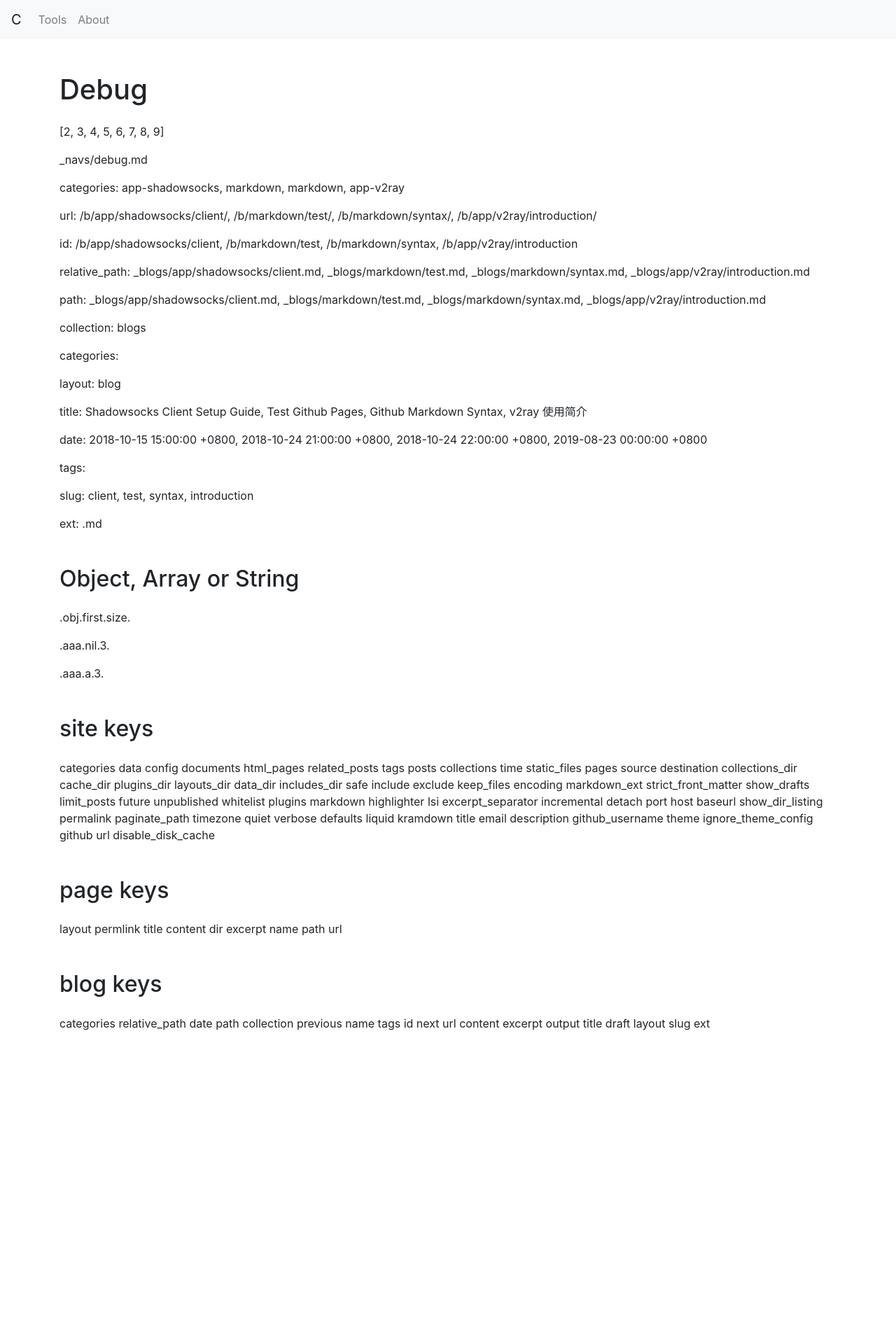
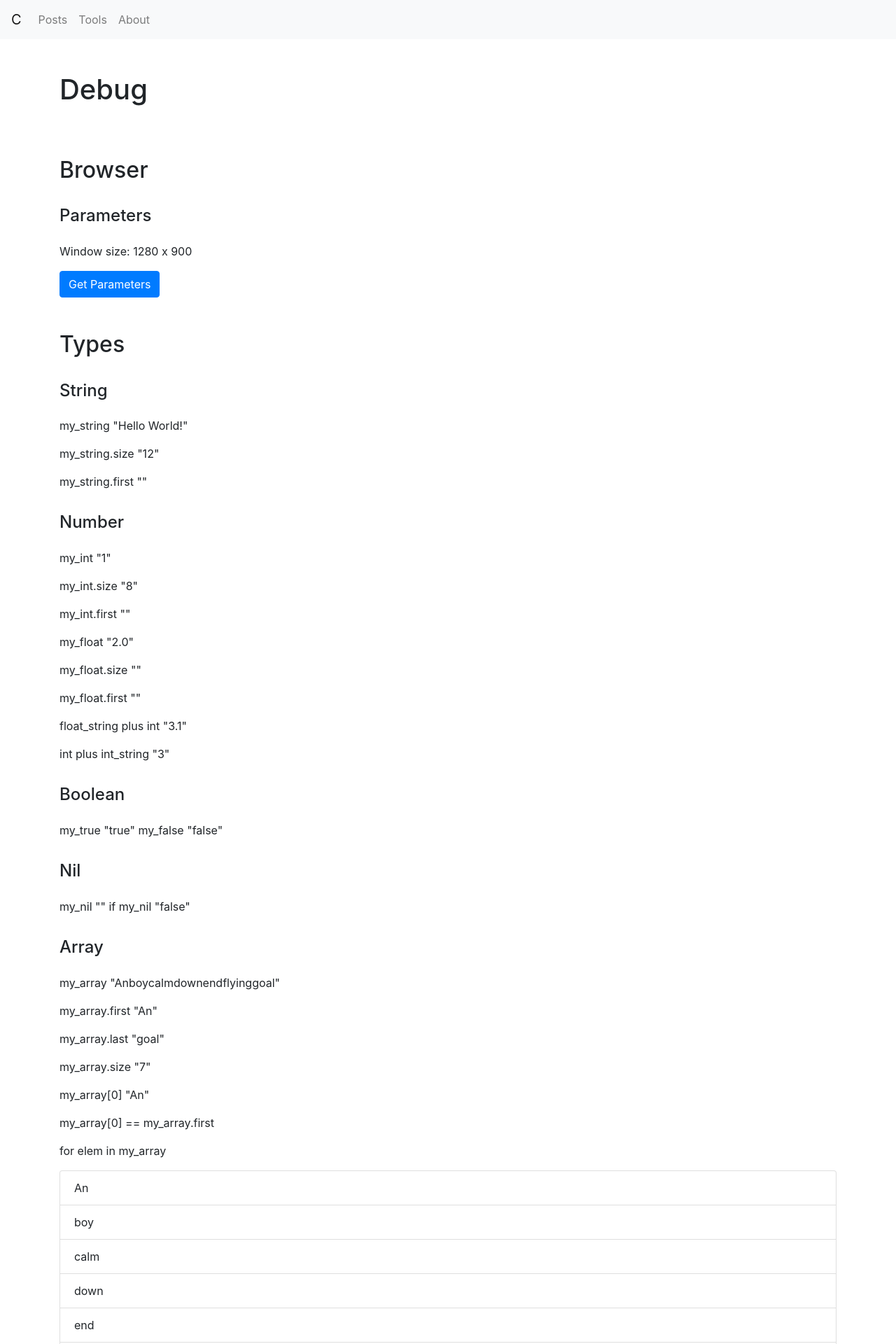
Before and after one commit to centixkadon/centixkadon.github.io, a Jekyll site: the page built from _navs/debug.html, in a window 1280 px wide. Shown: the top 1920 px of the page at 70% size. Built offline with Jekyll 4.4.1, drawn with Linux system fonts in a browser that asks for light colours; nearby versions of some CDN libraries; before the commit the page ends 1522 px from its top, so only the background shows below that; some of the changed text lies outside the part shown.

Commit message:
feat: 整理主页

```diff
--- a/_config.yml
+++ b/_config.yml
@@ -49,14 +49,7 @@
 profile: true # Generate a Liquid rendering profile to help you identify performance bottlenecks
 strict_front_matter: true # Cause a build to fail if there is a YAML syntax error in a page's front matter
 plugins: # https://help.github.com/en/articles/configuring-jekyll-plugins
-  - jekyll-avatar
-  - jekyll-feed
-  - jekyll-include-cache
-  - jekyll-mentions
-  - jekyll-redirect-from
-  - jekyll-seo-tag
-  - jekyll-sitemap
-  - jemoji
+  - github-pages
 
 # ===== Serve Command Options =====
 port: 4000 # Listen on the given port
@@ -79,3 +72,7 @@
   navs:
     output: true
     permalink: /:title/
+paginate: 10
+paginate_path: "/posts/:num/"
+sass:
+  style: compressed
--- a/_includes/recursion.html
+++ b/_includes/recursion.html
@@ -1,10 +1,29 @@
-{%- if include.obj.first -%}
-<ul>
-  {%- for kv in include.obj %}
-  {%- assign obj = include.obj[kv] -%}
-  <li>{{ kv }}
-    {% include recursion.html obj = obj %}
-  </li>
-  {%- endfor %}
-</ul>
-{%- endif -%}
+{% if include.indent < 4 %}
+<div>
+  <span style="margin-right: {{ include.indent }}rem"></span>
+  {% if include.prefix %}
+  <span>{{ include.prefix }}:</span>
+  {% endif %}
+  {% if include.data.first %}
+  <span>[</span>
+  {% else %}
+  <span>{{ include.data }},</span>
+  {% endif %}
+  <div>
+    {% if include.data.first %}
+    {%   for elem in include.data %}
+    {%     assign indent_next = include.indent | plus: 1 %}
+    {%     if include.data[elem.first] == elem.last and elem.last and elem.first %}
+    {%       include recursion.html prefix=elem.first data=elem.last indent=indent_next %}
+    {%     else %}
+    {%       include recursion.html data=elem indent=indent_next %}
+    {%     endif %}
+    {%   endfor %}
+    <div>
+      <span style="margin-right: {{ include.indent }}rem"></span>
+      <span>],</span>
+    </div>
+    {% endif %}
+  </div>
+</div>
+{% endif %}
--- a/_layouts/default.html
+++ b/_layouts/default.html
@@ -13,14 +13,16 @@
   <link rel="stylesheet" href="javascript/bootstrap4/css/bootstrap.css">
   <script src="javascript/jquery/jquery.js"></script>
   {% endif %}
-  <link rel="stylesheet" href="css/bootstrap-overrides.css">
-  {% feed_meta %}
+  <link rel="stylesheet" href="css/main.css">
 </head>
 
 <body>
   <nav class="navbar navbar-expand-lg navbar-light bg-light">
     <a class="navbar-brand" href="/">C</a>
     <ul class="navbar-nav mr-auto">
+      <li class="nav-item">
+        <a class="nav-link{% if page.url == '/posts/' %} active{% endif %}" href="/posts/">Posts</a>
+      </li>
       {% assign navs = site.navs | sort: 'index' %}
       {% for nav in navs %}
       {% if site.unpublished or nav.unpublished == nil %}
--- /dev/null
+++ b/_layouts/post.html
@@ -0,0 +1,6 @@
+---
+layout: default
+---
+
+<h1 id="{{ page.title }}">{{ page.title }}</h1>
+{{ content }}
--- /dev/null
+++ b/_navs/debug.html
@@ -0,0 +1,167 @@
+---
+layout: default
+title: Debug
+unpublished: true
+index: 99
+---
+
+<h1>Debug</h1>
+
+<div class="row">
+  <div class="col">
+    <h2>Browser</h2>
+    <h3>Parameters</h3>
+    {% raw %}
+    <div id="parameters">
+      <p>Window size: {{ width }} x {{ height }}</p>
+      <button class="btn btn-primary" v-on:click="click">Get Parameters</button>
+    </div>
+    {% endraw %}
+
+    <h2>Types</h2>
+
+    <h3>String</h3>
+    {% assign my_string = "Hello World!" %}
+    <p>my_string "{{ my_string }}"</p>
+    <p>my_string.size "{{ my_string.size }}"</p>
+    <p>my_string.first "{{ my_string.first }}"</p>
+
+    <h3>Number</h3>
+    {% assign my_int = 1 %}
+    {% assign my_float = 2.0 %}
+    <p>my_int "{{ my_int }}"</p>
+    <p>my_int.size "{{ my_int.size }}"</p>
+    <p>my_int.first "{{ my_int.first }}"</p>
+    <p>my_float "{{ my_float }}"</p>
+    <p>my_float.size "{{ my_float.size }}"</p>
+    <p>my_float.first "{{ my_float.first }}"</p>
+    <p>float_string plus int "{{ "1.1" | plus: 2 }}"</p>
+    <p>int plus int_string "{{ 1 | plus: "2" }}"</p>
+
+    <h3>Boolean</h3>
+    {% assign my_true = true %}
+    {% assign my_false = false %}
+    <p>my_true "{{ my_true }}" my_false "{{ my_false }}"</p>
+
+    <h3>Nil</h3>
+    {% assign my_nil = nil %}
+    <p>my_nil "{{ my_nil }}" if my_nil "{% if my_nil %}true{% else %}false{% endif %}"</p>
+
+    <h3>Array</h3>
+    {% assign my_array = "An boy calm down end flying goal" | split: " " %}
+    <p>my_array "{{ my_array }}"</p>
+    <p>my_array.first "{{ my_array.first }}"</p>
+    <p>my_array.last "{{ my_array.last }}"</p>
+    <p>my_array.size "{{ my_array.size }}"</p>
+    <p>my_array[0] "{{ my_array[0] }}"</p>
+    <p>my_array[0] {% if my_array[0] == my_array.first %}=={% else %}!={% endif %} my_array.first</p>
+    <p>for elem in my_array</p>
+    <ul class="list-group">
+      {% for elem in my_array %}
+      <li class="list-group-item">{{ elem }}</li>
+      {% endfor %}
+    </ul>
+
+    <h3>Object</h3>
+    {% assign my_object = site.data.object.all %}
+    <p>my_object.first "{{ my_object.first}}"</p>
+    <p>my_object.last "{{ my_object.last}}"</p>
+    <p>my_object.size "{{ my_object.size }}"</p>
+    <p>my_object[0] "{{ my_object[0] }}"</p>
+    <p>for elem in my_object</p>
+    <ul class="list-group">
+      {% for elem in my_object %}
+      <li class="list-group-item">
+        <span>my_object[elem.first] {% if my_object[elem.first] == elem.last %}=={% else %}!={% endif %} elem.last</span>
+        <span class="ml-5">{{ elem.first }}: {{ elem.last }}</span>
+      </li>
+      {% endfor %}
+    </ul>
+    {% include recursion.html data=my_object indent=0%}
+
+    <h3>Jekyll</h3>
+    <p>jekyll "{{ jekyll }}"</p>
+    <p>jekyll.environment "{{ jekyll.environment }}"</p>
+
+    <h3>Page</h3>
+    <p>
+      <span>for key in page:</span>
+      {% for key in page %}
+      <span>{{ key }},</span>
+      {% endfor %}
+    </p>
+
+    <h3>Site</h3>
+    <p>
+      <span>for key in site:</span>
+      {% for key in site %}
+      <span>{{ key }},</span>
+      {% endfor %}
+    </p>
+
+    <h3>Paginator</h3>
+    <p>paginator.first "{{ paginator.first }}"</p>
+    <p>paginator.last "{{ paginator.last }}"</p>
+    <p>paginator.size "{{ paginator.size }}"</p>
+    <p>
+      <span>for key in paginator:</span>
+      {% for key in paginator %}
+      <span>{{ key }},</span>
+      {% endfor %}
+    </p>
+
+  </div>
+</div>
+
+{{ '0 1 2 3 4 5 6 7 8 9' | split: ' ' | slice: 2, 100 | join: ', ' | prepend: '[' | append: ']' }}
+{{ page.path }}
+
+categories: {% assign categories = site.blogs | map: 'id' | uniq %}
+{%- for category in categories %}
+{{ category | remove_first: '/b/' | split: '/' | pop | join: '-' }}{% unless forloop.last %},{% endunless %}
+{%- endfor %}
+
+url: {{ site.blogs | map: 'url' | uniq | join: ', ' }}
+
+id: {{ site.blogs | map: 'id' | uniq | join: ', ' }}
+
+relative_path: {{ site.blogs | map: 'relative_path' | uniq | join: ', ' }}
+
+path: {{ site.blogs | map: 'path' | uniq | join: ', ' }}
+
+collection: {{ site.blogs | map: 'collection' | uniq | join: ', ' }}
+
+categories: {{ site.blogs | map: 'categories' | uniq | join: ', ' }}
+
+layout: {{ site.blogs | map: 'layout' | uniq | join: ', ' }}
+
+title: {{ site.blogs | map: 'title' | uniq | join: ', ' }}
+
+date: {{ site.blogs | map: 'date' | uniq | join: ', ' }}
+
+tags: {{ site.blogs | map: 'tags' | uniq | join: ', ' }}
+
+slug: {{ site.blogs | map: 'slug' | uniq | join: ', ' }}
+
+ext: {{ site.blogs | map: 'ext' | uniq | join: ', ' }}
+
+<script>
+  $(function () {
+    window.vm = new Vue({
+      el: "#parameters",
+      data: {
+        width: 0,
+        height: 0,
+      },
+      methods: {
+        click() {
+          this.width = $(window).width();
+          this.height = $(window).height();
+        },
+      },
+      created() {
+        this.click();
+      },
+    });
+  });
+</script>
--- a/_navs/debug.md
+++ /dev/null
@@ -1,75 +0,0 @@
----
-layout: default
-slug: debug
-title: Debug
-unpublished: true
-index: 99
----
-
-# Debug
-
-{{ '0 1 2 3 4 5 6 7 8 9' | split: ' ' | slice: 2, 100 | join: ', ' | prepend: '[' | append: ']' }}
-
-{{ page.path }}
-
-categories: {% assign categories = site.blogs | map: 'id' | uniq %}
-{%- for category in categories %}
-{{ category | remove_first: '/b/' | split: '/' | pop | join: '-' }}{% unless forloop.last %},{% endunless %}
-{%- endfor %}
-
-url: {{ site.blogs | map: 'url' | uniq | join: ', ' }}
-
-id: {{ site.blogs | map: 'id' | uniq | join: ', ' }}
-
-relative_path: {{ site.blogs | map: 'relative_path' | uniq | join: ', ' }}
-
-path: {{ site.blogs | map: 'path' | uniq | join: ', ' }}
-
-collection: {{ site.blogs | map: 'collection' | uniq | join: ', ' }}
-
-categories: {{ site.blogs | map: 'categories' | uniq | join: ', ' }}
-
-layout: {{ site.blogs | map: 'layout' | uniq | join: ', ' }}
-
-title: {{ site.blogs | map: 'title' | uniq | join: ', ' }}
-
-date: {{ site.blogs | map: 'date' | uniq | join: ', ' }}
-
-tags: {{ site.blogs | map: 'tags' | uniq | join: ', ' }}
-
-slug: {{ site.blogs | map: 'slug' | uniq | join: ', ' }}
-
-ext: {{ site.blogs | map: 'ext' | uniq | join: ', ' }}
-
-## Object, Array or String
-
-.obj.first.size.
-
-.{%- assign obj = 'aaa' -%}
-{%- if obj -%}{{ obj }}{%- else -%}nil{%- endif -%}.
-{%- if obj.first -%}{{ obj.first }}{%- else -%}nil{%- endif -%}.
-{%- if obj.size -%}{{ obj.size }}{%- else -%}nil{%- endif -%}.
-
-.{%- assign obj = obj | split: '' -%}
-{%- if obj -%}{{ obj }}{%- else -%}nil{%- endif -%}.
-{%- if obj.first -%}{{ obj.first }}{%- else -%}nil{%- endif -%}.
-{%- if obj.size -%}{{ obj.size }}{%- else -%}nil{%- endif -%}.
-
-## site keys
-
-<!-- { % include recursion.html obj = site.collections % } -->
-{%- for key in site %}
-{{ key }}
-{%- endfor %}
-
-## page keys
-
-{%- for kv in site.pages[0] %}
-{{ kv | first }}
-{%- endfor %}
-
-## blog keys
-
-{%- for key in site.blogs[0] %}
-{{ key }}
-{%- endfor %}
--- /dev/null
+++ b/_sass/_bootstrap_override.scss
@@ -0,0 +1,63 @@
+main {
+  margin-top: 3rem;
+  margin-bottom: 3rem;
+  h1 {
+    margin-top: 3rem;
+  }
+  h2 {
+    margin-top: 3rem;
+  }
+  h3 {
+    margin-top: 2rem;
+  }
+  h4 {
+    margin-top: 1.5rem;
+  }
+  h1,
+  h2,
+  h3,
+  h4,
+  h5,
+  h6 {
+    margin-bottom: 1.5rem;
+  }
+}
+
+main h1,
+.h1 {
+  font-size: 2.5rem;
+}
+
+main h2,
+.h2 {
+  font-size: 2rem;
+}
+
+main h3,
+.h3 {
+  font-size: 1.5rem;
+}
+
+main h4,
+.h4 {
+  font-size: 1.25rem;
+  font-weight: bolder;
+}
+
+main h5,
+.h5 {
+  font-size: 1.25rem;
+}
+
+main h6,
+.h6 {
+  font-size: 1rem;
+  font-style: italic;
+}
+
+.user-select-none {
+  user-select: none;
+  -ms-user-select: none;
+  -moz-user-select: none;
+  -webkit-user-select: none;
+}
--- a/css/bootstrap-overrides.css
+++ /dev/null
@@ -1,63 +0,0 @@
-
-main {
-  margin-top: 3rem;
-  margin-bottom: 3rem;
-}
-
-main h1 {
-  margin-top: 3rem;
-}
-
-main h2 {
-  margin-top: 3rem;
-}
-
-main h3 {
-  margin-top: 2rem;
-}
-
-main h4 {
-  margin-top: 1.5rem;
-}
-
-main h1,
-main h2,
-main h3,
-main h4,
-main h5,
-main h6 {
-  margin-bottom: 1.5rem;
-}
-
-main h1, .h1 {
-  font-size: 2.5rem;
-}
-
-main h2, .h2 {
-  font-size: 2rem;
-}
-
-main h3, .h3 {
-  font-size: 1.5rem;
-}
-
-main h4, .h4 {
-  font-size: 1.25rem;
-  font-weight: bolder;
-}
-
-main h5, .h5 {
-  font-size: 1.25rem;
-}
-
-main h6, .h6 {
-  font-size: 1rem;
-  font-style: italic;
-}
-
-.select-none {
-  user-select: none;
-  -ms-user-select: none;
-  -moz-user-select: none;
-  -webkit-user-select: none;
-}
--- /dev/null
+++ b/css/main.scss
@@ -0,0 +1,4 @@
+---
+---
+
+@import "bootstrap_override";
--- a/index.html
+++ b/index.html
@@ -7,7 +7,7 @@
 {% assign blogs = site.blogs | sort: 'date' | reverse %}
 {% for blog in blogs %}
 <div class="card my-3">
-  <div class="card-header d-flex justify-content-between select-none">
+  <div class="card-header d-flex justify-content-between user-select-none">
     <div>
       <a class="link" href="{{ blog.url }}">{{ blog.title }}</a>
     </div>
```
Also changed, not shown: Gemfile (+1 -25 lines), _data/object.yml (added, +15 -0 lines), _posts/diary/2020-12-12-1.md (added, +8 -0 lines), posts/index.html (added, +46 -0 lines), 1 other file.
